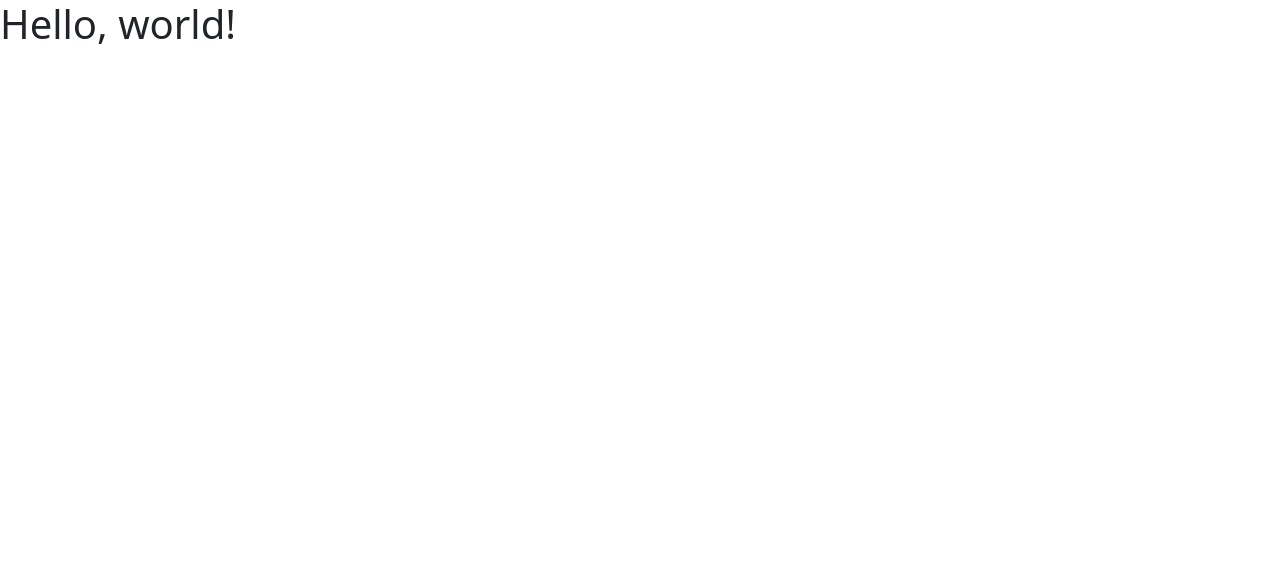
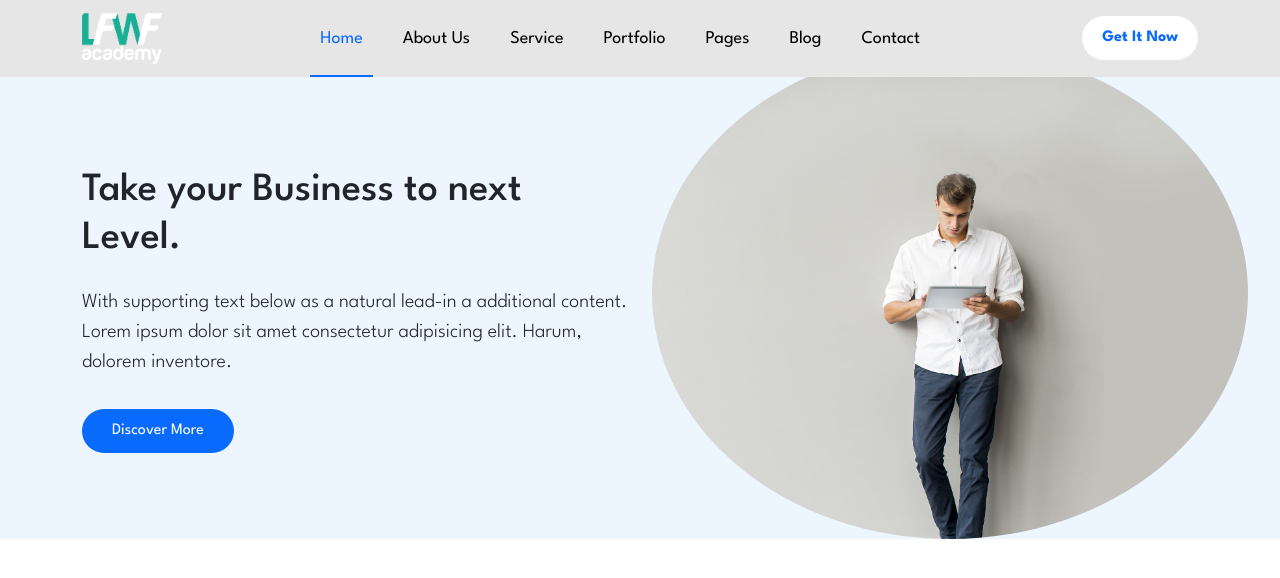
Before and after one commit to muzarulislam/assignment-24, a plain HTML site: page index.html in a window 1280 px wide. Drawn offline with nearby package versions, Linux system fonts and the light colour scheme.

Commit message:
add some file

```diff
--- a/index.html
+++ b/index.html
@@ -5,11 +5,76 @@
     <meta name="viewport" content="width=device-width, initial-scale=1">
     <title>Assignment-24</title>
     <link href="https://cdn.jsdelivr.net/npm/bootstrap@5.3.3/dist/css/bootstrap.min.css" rel="stylesheet">
-    <link href="https://fonts.googleapis.com/css2?family=Spartan:wght@100;200;300;400;500;600;700;800;900&display=swap" rel="stylesheet">
+    <link href="https://fonts.googleapis.com/css2?family=League+Spartan:wght@100..900&display=swap" rel="stylesheet">
+    <link rel="stylesheet" href="https://site-assets.fontawesome.com/releases/v6.5.2/css/all.css">
     <link href="https://cdn.lineicons.com/3.0/lineicons.css" rel="stylesheet">
     <link rel="stylesheet" href="style.css">
   </head>
   <body>
-    <h1>Hello, world!</h1>
+    <header>
+      <nav class="navbar navbar-expand-lg ok sticky-top ">
+        <div class="container">
+
+          <a class="navbar-brand" href="#">
+            <img src="assets/logo.png" style="width: 80px;" alt="">
+          </a>
+
+          <button class="navbar-toggler" type="button" data-bs-toggle="collapse" data-bs-target="#navbarSupportedContent" aria-controls="navbarSupportedContent" aria-expanded="false" aria-label="Toggle navigation">
+            <span class="navbar-toggler-icon"></span>
+          </button>
+
+          <div class="collapse navbar-collapse " id="navbarSupportedContent">
+            <ul class="navbar-nav m-auto main-menu">
+            <li class="link"><a class="active" href="#">Home</a></li>
+            <li class="link"><a href="#">About Us</a></li>
+            <li class="link"><a href="#">Service</a></li>
+            <li class="link"><a href="#">Portfolio</a></li>
+
+            <li class="link"><a href="#">Pages</a>
+            <ul class="dropdown">
+              <li><a href="#">404 Page Error</a></li>
+            </ul>
+            </li>
+
+            <li class="link"><a href="#">Blog</a></li>
+            <li class="link"><a href="#">Contact</a></li>
+          </ul>
+
+          <div class="header-btn">
+            <a href="#">Get It Now</a>
+          </div>
+
+          </div>
+        </div>
+      </nav>
+
+    </header>
+
+    <main>
+      <!-- Banner -->
+      <section class="banner">
+        <div class="container">
+          <div class="row">
+            <div class="col-lg-6">
+              <div class="banner-content">
+                <h1>Take your Business to next Level.</h1>
+                <p class="lead py-3">With supporting text below as a natural lead-in a additional content. <br> Lorem ipsum dolor sit amet consectetur adipisicing elit. Harum, dolorem inventore.</p>
+
+                <button type="submit" class="banner-btn">Discover More</button>
+              </div>
+            </div>
+            <div class="col-lg-6">
+              <div class="banner-img">
+                <img class="bn-img" src="assets/hero.jpg" alt="">
+              </div>
+            </div>
+          </div>
+        </div>
+      </section>
+      <!-- Banner-End -->
+
+      <!-- Service -->
+      <!-- Service-End -->
+    </main>
   </body>
 </html>
--- a/style.css
+++ b/style.css
@@ -0,0 +1,142 @@
+body, h1, h2 a{
+    font-family: "League Spartan", sans-serif;
+}
+.navbar{
+    background-color: #e7e6e6;
+}
+.main-menu ul{
+    display: flex;
+}
+.main-menu li{
+    position: relative;
+}
+.main-menu li a{
+    position: relative;
+    color: #000;
+    text-decoration: none;
+    display: block;
+    padding: 0px 10px;
+    margin-right: 20px;
+    font-size: 18px;
+}
+.main-menu li a.active{
+    color: #086bfd;
+}
+.main-menu li a:hover{
+    color: #086bfd;
+}
+.main-menu li a::after{
+    content: "";
+    position: absolute;
+    height: 2px;
+    width: 0;
+    left: 0;
+    bottom: -25px;
+    background-color: #086bfd;
+    transition: width 0.5s ease;
+}
+.main-menu li a:hover::after{
+    width: 100%;
+}
+.main-menu li a.active::after{
+    content: "";
+    position: absolute;
+    height: 2px;
+    width: 100%;
+    left: 0;
+    bottom: -25px;
+    background-color: #086bfd;
+    transition: width 0.5s ease;
+}
+/* DropDown */
+.main-menu li ul.dropdown{
+    display: none;
+    position: absolute;
+    width: 200px;
+    height: 100px;
+    left: 0;
+    top: 50px;
+    bottom: 0;
+    background-color: #fff;
+    transition: .3s;
+}
+.main-menu li ul.dropdown li{
+    background-color: #086bfd;
+    list-style: none;
+    border: none;
+    top: 25px;
+    display: inline-block;
+}
+.main-menu li ul.dropdown li a{
+    padding: 10px 0 10px 15px;
+    display: inline-block;
+    color: #fff;
+}
+.main-menu li:hover ul.dropdown{
+    display: block;
+}
+.header-btn{
+    display: inline-block;
+    background: #ffff;
+    padding: 10px 20px;
+    border-radius: 30px;
+    position: relative;
+    z-index: 1;
+}
+.header-btn a{
+    color: #086bfd;
+    text-decoration: none;
+    font-weight: bold;
+}
+.header-btn::before{
+    content: "";
+    position: absolute;
+    width:0% ;
+    top: 0;
+    height: 100%;
+    left: 0;
+    background: #086bfd;
+    border-radius: 30px;
+    color: #fff;
+    transition: .5s;
+    z-index: -1;
+}
+.header-btn:hover::before{
+    width: 100%;
+}
+.header-btn a:hover{
+    color: #fff;
+}
+
+/* Banner */
+.banner{
+    background-color: #edf6ff;
+}
+.banner-content{
+    padding-top: 90px;
+}
+.banner-btn{
+    background: #086bfd;
+    color: #fff;
+    padding: 10px 30px;
+    border-radius: 30px;
+    display: inline-block;
+    border: none;
+    transition: .5s;
+
+}
+.banner-btn:hover{
+    background: #fff;
+    color: #086bfd;
+    border: 1px solid #000;
+}
+.banner-img{
+    margin-top: -30px;
+    margin-right: -50px;
+}
+.bn-img{
+    border-radius: 50%;
+    object-fit: contain;
+    width: 100%;
+    height: 100%;
+}
```
Also changed, not shown: assets/logo.png (added).
